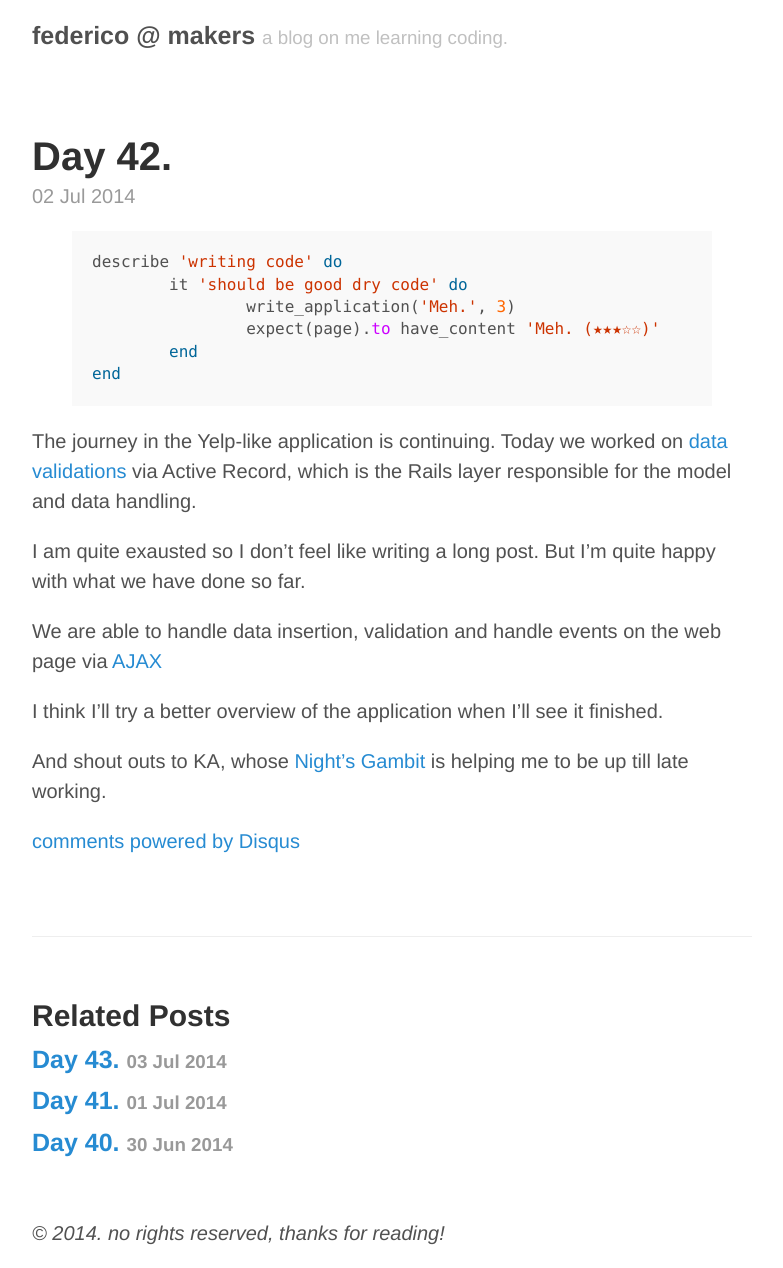
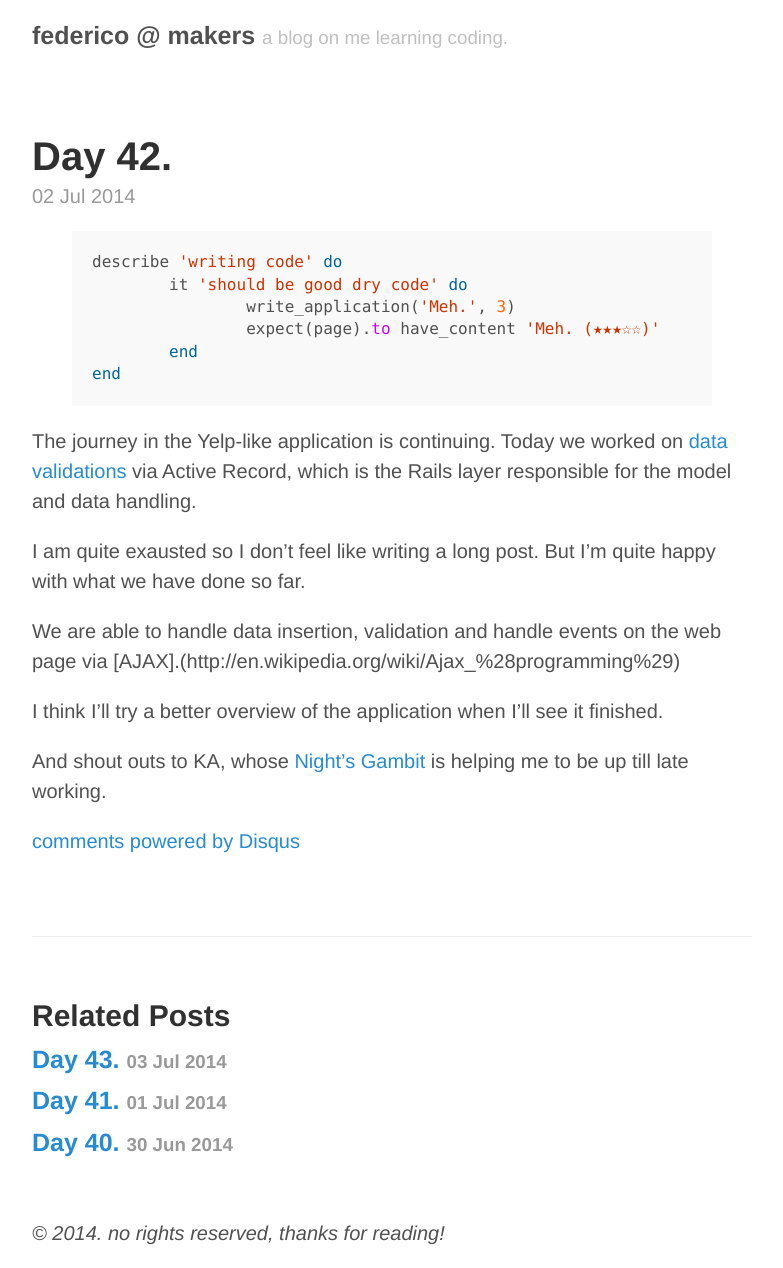
Before and after one commit to federicomaffei/federicomaffei.github.io, a Jekyll site: the page built from _posts/2014-07-02-day-42.md, in a window 1280 px wide. Shown: the whole page, without its empty margins (248-1031 px from the left). Built offline with Jekyll 4.4.1, drawn with Linux system fonts in a browser that asks for light colours; Markdown is read by kramdown in place of the engine named in the settings; comment, search, counter and statistics services are not loaded.

```diff
--- a/_posts/2014-07-02-day-42.md
+++ b/_posts/2014-07-02-day-42.md
@@ -20,7 +20,7 @@
 
 I am quite exausted so I don't feel like writing a long post. But I'm quite happy with what we have done so far.
 
-We are able to handle data insertion, validation and handle events on the web page via [AJAX](http://en.wikipedia.org/wiki/Ajax_%28programming%29)
+We are able to handle data insertion, validation and handle events on the web page via [AJAX].(http://en.wikipedia.org/wiki/Ajax_%28programming%29)
 
 I think I'll try a better overview of the application when I'll see it finished.
 
```
